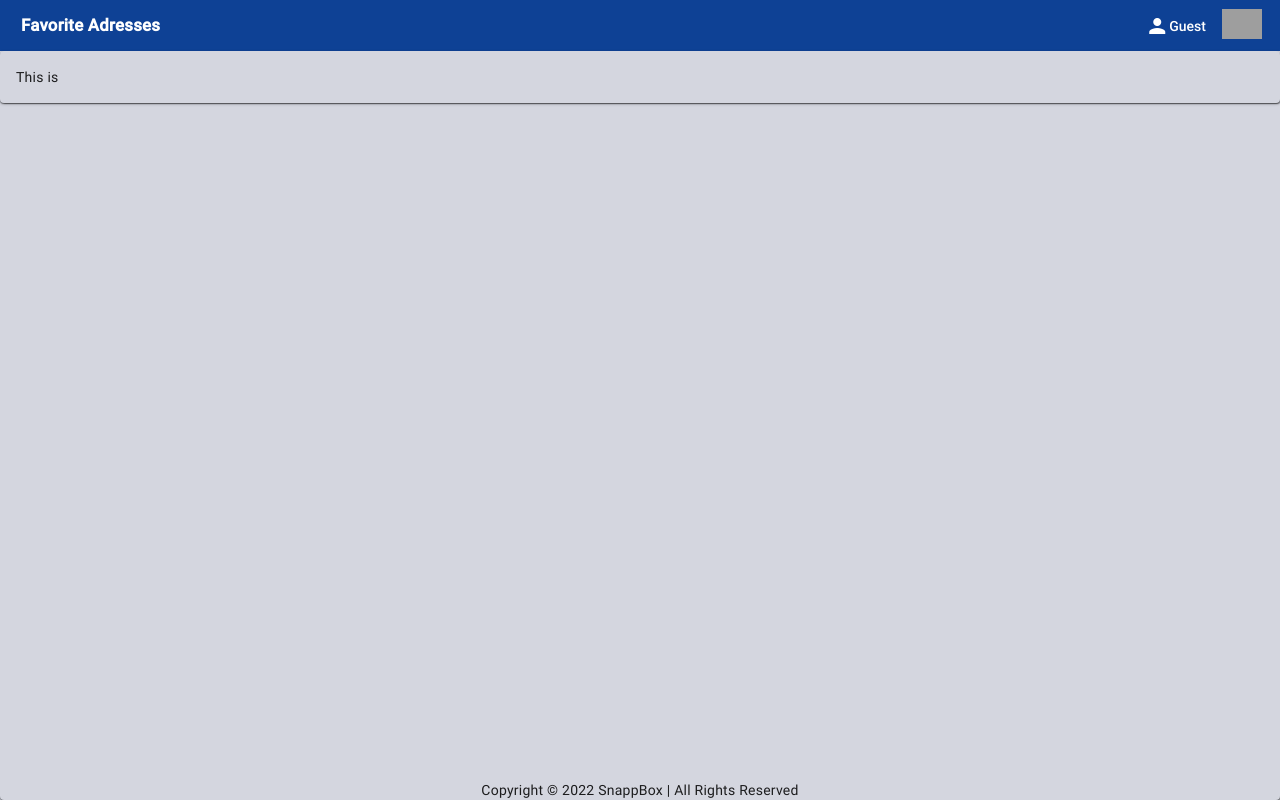
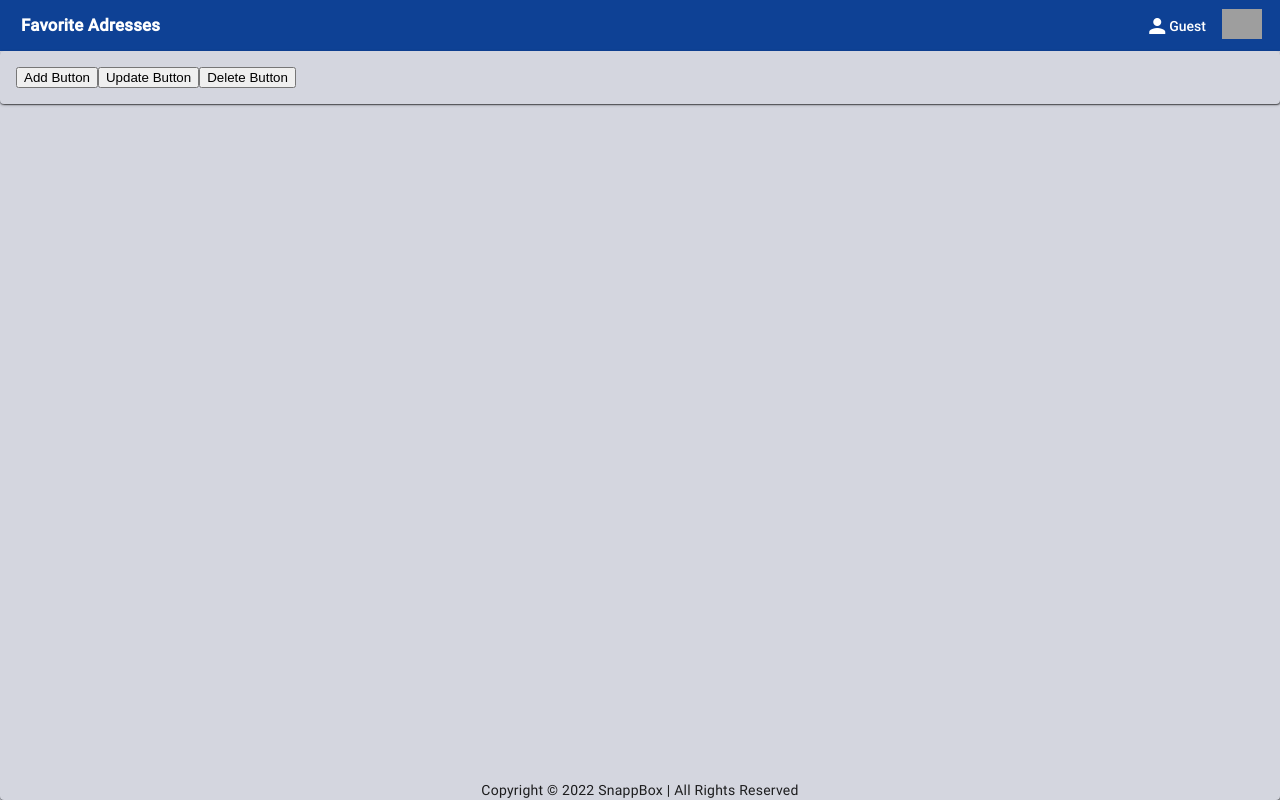
Before and after one commit to alixdehghani/favorite-addresses, an Angular app: page /public-favorid-addresses in a window 1280 px wide. Built offline with nearby package versions, Linux system fonts and the light colour scheme; no server answers; grey boxes are pictures that could not be loaded.

Commit message:
add initiation for public addresses api service

```diff
--- /dev/null
+++ b/src/app/modules/public-favorid-addresses/api.service.ts
@@ -0,0 +1,30 @@
+import { HttpClient } from "@angular/common/http";
+import { Injectable } from "@angular/core";
+import { Observable } from "rxjs";
+import { environment } from "src/environments/environment";
+import { createPublicAddressInterface, readPublicAddressInterface, updatePublicAddressInterface } from "./public-address.interface";
+
+@Injectable()
+export class ApiService {
+    private _publicAddressesUrl!: string;
+    constructor(private _httpClient: HttpClient) {
+        this._publicAddressesUrl = `${environment.baseUrl}/public-addresses`;
+    }
+
+    readPublicAddresses(): Observable<readPublicAddressInterface[]> {
+        return this._httpClient.get<readPublicAddressInterface[]>(this._publicAddressesUrl);
+    }
+
+    cratePublicAddresses(addr: createPublicAddressInterface): Observable<readPublicAddressInterface> {
+        return this._httpClient.post<readPublicAddressInterface>(this._publicAddressesUrl, addr);
+    }
+
+    updatePublicAddress(id: number, addr: updatePublicAddressInterface): Observable<readPublicAddressInterface> {
+        return this._httpClient.put<readPublicAddressInterface>(`${this._publicAddressesUrl}/${id}`, addr);
+    }
+
+    deletePublicAddress(id: number): Observable<void> {
+        return this._httpClient.delete<void>(`${this._publicAddressesUrl}/${id}`);
+    }
+
+}
--- a/src/app/modules/public-favorid-addresses/public-favorid-addresses.component.html
+++ b/src/app/modules/public-favorid-addresses/public-favorid-addresses.component.html
@@ -1,3 +1,5 @@
 <div class="container">
-    <span>This is </span>
+    <button (click)="onAddButton()">Add Button</button>
+    <button (click)="onUpdateButton()">Update Button</button>
+    <button (click)="onDeleteButton()">Delete Button</button>
 </div>
--- a/src/app/modules/public-favorid-addresses/public-favorid-addresses.component.ts
+++ b/src/app/modules/public-favorid-addresses/public-favorid-addresses.component.ts
@@ -1,10 +1,65 @@
-import { Component } from "@angular/core";
+import { HttpClient } from "@angular/common/http";
+import { Component, OnInit } from "@angular/core";
+import { ApiService } from "./api.service";
 
 @Component({
     selector: 'app-public-favorid-addresses',
     templateUrl: 'public-favorid-addresses.component.html',
-    styleUrls: ['public-favorid-addresses.component.scss']
+    styleUrls: ['public-favorid-addresses.component.scss'],
+    providers: [ApiService]
 })
-export class PublicFavoridAddressesComponent {
+export class PublicFavoridAddressesComponent implements OnInit {
+    constructor(private _apiService: ApiService) { }
 
+    ngOnInit(): void {
+        this._apiService.readPublicAddresses().subscribe({
+            next: (data) => {
+                console.log(data);
+            },
+            error: (err) => {
+                console.log(err);
+            }
+        });
+    }
+
+    onAddButton(): void {
+        this._apiService.cratePublicAddresses({
+            address: 'Mandaba',
+            latitude: 35.212,
+            longitude: 42.222
+        }).subscribe({
+            next: (data) => {
+                console.log(data);
+            },
+            error: (err) => {
+                console.log(err);
+            }
+        });
+    }
+
+    onUpdateButton(): void {
+        this._apiService.updatePublicAddress(1, {
+            address: 'ali',
+            latitude: 352.25,
+            longitude: 42.00
+        }).subscribe({
+            next: (data) => {
+                console.log(data);
+            },
+            error: (err) => {
+                console.log(err);
+            }
+        })
+    }
+
+    onDeleteButton(): void {
+        this._apiService.deletePublicAddress(3).subscribe({
+            next: (data) => {
+                console.log(data);
+            },
+            error: (err) => {
+                console.log(err);
+            }
+        })
+    }
 }
--- a/src/app/modules/public-favorid-addresses/public-favorid-addresses.module.ts
+++ b/src/app/modules/public-favorid-addresses/public-favorid-addresses.module.ts
@@ -1,10 +1,11 @@
+import { HttpClientModule } from "@angular/common/http";
 import { NgModule } from "@angular/core";
 import { PublicFavoridAddressesRoutingModule } from "./public-favorid-addresses-routing.module";
 import { PublicFavoridAddressesComponent } from "./public-favorid-addresses.component";
 
 @NgModule({
     declarations: [PublicFavoridAddressesComponent],
-    imports: [PublicFavoridAddressesRoutingModule],
+    imports: [PublicFavoridAddressesRoutingModule, HttpClientModule],
     exports: []
 })
 export class PublicFavoridAddressesModule {}
--- a/src/environments/environment.ts
+++ b/src/environments/environment.ts
@@ -3,7 +3,8 @@
 // The list of file replacements can be found in `angular.json`.
 
 export const environment = {
-  production: false
+  production: false,
+  baseUrl: 'http://localhost:3000',
 };
 
 /*
```
Also changed, not shown: src/app/modules/public-favorid-addresses/public-address.interface.ts (added, +16 -0 lines).
